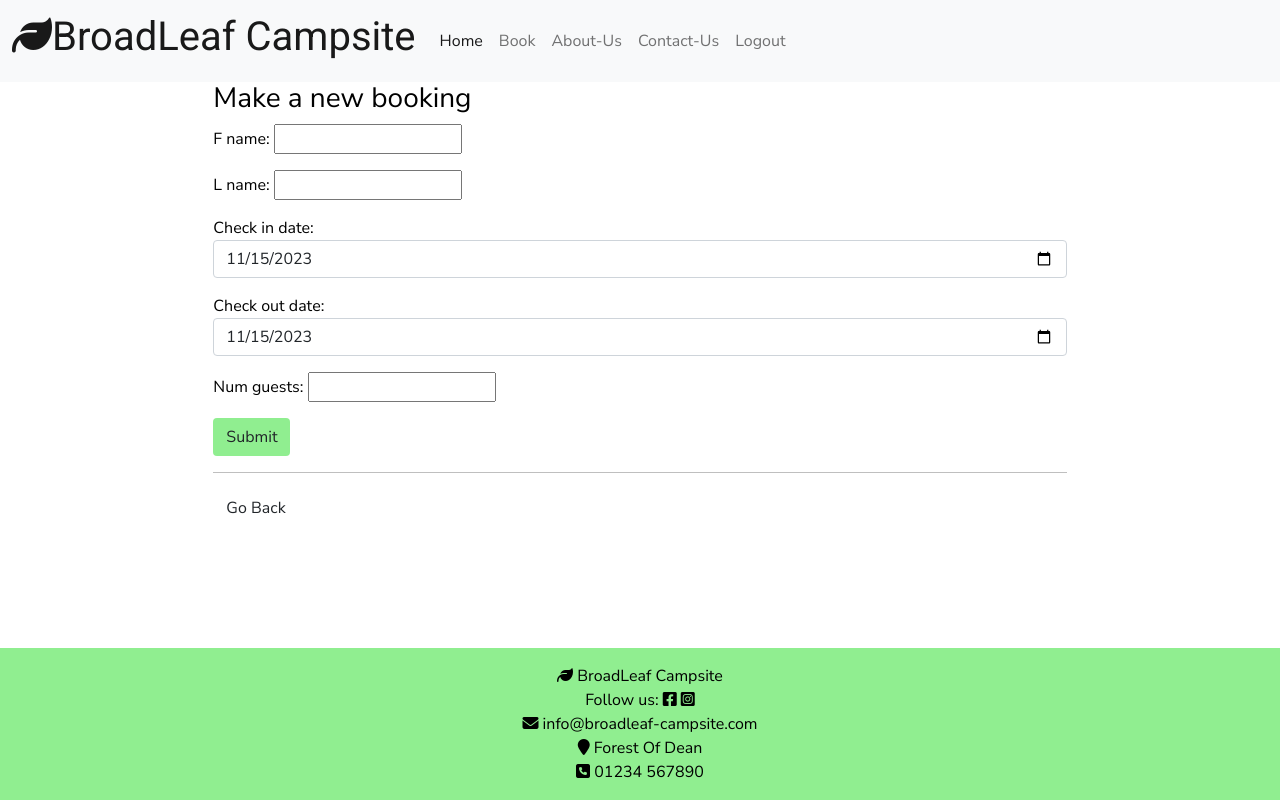
After one commit to TR94/broadleaf-campsite, a Django app: template templates/make_booking.html in a window 1280 px wide. The commit adds this page. Run offline with Django 3.2, Linux system fonts and the light colour scheme; the template is opened without the code that fills it: values that come from a table or form of the project are taken from there, others are empty; the visitor is signed in with stand-in values (Sample User, id 1).

Commit message:
Update to make_booking view, template, model and admin

```diff
--- a/booking/admin.py
+++ b/booking/admin.py
@@ -10,6 +10,6 @@ class BookingAdmin(admin.ModelAdmin):
 
 @admin.register(Product)
 class ProductAdmin(admin.ModelAdmin):
-    list_filter = ('pitch_ID', 'date')
-    search_fields = ['pitch_ID', 'date']
+    list_filter = ('pitch_ID', 'pitch_type')
+    search_fields = ['pitch_ID', 'pitch_type']
     list_display = ('pitch_ID', 'pitch_type', 'price')
--- /dev/null
+++ b/booking/forms.py
@@ -0,0 +1,23 @@
+from datetime import date
+from django import forms
+from .models import Booking
+
+class BookingForm(forms.ModelForm):
+# date input widget from: https://www.letscodemore.com/blog/how-to-add-date-input-widget-in-django-forms/
+    class Meta:
+        model = Booking
+        fields = ['f_name', 'l_name', 'pitch_ID', 'check_in_date', 'check_out_date', 'num_guests']
+        widgets = {
+            'check_in_date': forms.DateInput(
+                attrs={'type': 'date', 'placeholder': 'yyyy-mm-dd', 'class': 'form-control'}
+            ),
+            'check_out_date': forms.DateInput(
+                attrs={'type': 'date', 'placeholder': 'yyyy-mm-dd', 'class': 'form-control'}
+            ),
+            }
+
+    def __init__(self, *args, **kwargs):
+        super().__init__(*args, **kwargs)
+        self.fields['check_in_date'].widget.attrs.update({
+            'min': date.today()
+        })
--- a/booking/models.py
+++ b/booking/models.py
@@ -1,50 +1,47 @@
+import uuid
 from datetime import date
 from django.db import models
 from django.contrib.auth.models import User
 from cloudinary.models import CloudinaryField
-
-
-# import datetime
-# def duration_of_stay():
-#     check_out = datetime.datetime(2023, 1, 31)
-#     check_in = datetime.datetime(2023, 1, 29)
-#     duration_of_stay = check_out - check_in
-#     return duration_of_stay
 
 PITCH_CHOICES = ((0, "Tent"), (1, "Caravan"), (2, "Motorhome"), (3, "Van"), (4, "Glamping"))
 CHECK_OUT_TIME = ((11, "11am"), (11, "11am"))
 CHECK_IN_TIME = ((3, "3pm"), (3, "3pm"))
 
 class Product(models.Model):
-
     pitch_type = models.IntegerField(choices=PITCH_CHOICES, default=0)
     pitch_ID = models.CharField(max_length = 6, unique = True)
     check_in_time = models.IntegerField(choices=CHECK_IN_TIME, default=0)
     check_out_time = models.IntegerField(choices=CHECK_OUT_TIME, default=0)
     price = models.DecimalField(max_digits=4, decimal_places=2)
-    date = models.DateField()
-    available = models.BooleanField()
     pitch_image = CloudinaryField('image', default='placeholder')
 
     def __str__(self):
         return self.pitch_ID
 
-    # def is_available(self):
-        # how to check dates are not already booked?
-        # needs to look at pitch_type and then if booked is true for any given date return available as false
 
-
+# UUID field from StackOverflow resource: https://stackoverflow.com/questions/32528224/how-to-use-uuid
 class Booking(models.Model):
+    user = models.ForeignKey(User, on_delete=models.CASCADE, related_name="user")
+    f_name = models.CharField(max_length=15)
+    l_name = models.CharField(max_length=25)
     product = models.ForeignKey('Product', on_delete=models.CASCADE, related_name="product_type")
-    booking_id = models.AutoField(primary_key=True)
+    booking_id = models.UUIDField(default=uuid.uuid4, editable=False, unique=True)
     check_in_date = models.DateField(default=date.today)
     check_out_date = models.DateField(default=date.today)
+    duration = models.IntegerField()
     num_guests = models.IntegerField()
     booking_price = models.FloatField()
 
 
     def duration_of_stay(self):
-        duration_of_stay = self.check_out_date - self.check_in_date
+
+        out_string = self.check_out_date.strftime("%Y%m%d%H%M%S")
+        in_string = self.check_in_date.strftime("%Y%m%d%H%M%S")
+        out_int = int(out_string)
+        in_int = int(in_string)
+        duration_of_stay =  out_int - in_int
+
         return duration_of_stay
 
     def total_price(self):
--- a/booking/urls.py
+++ b/booking/urls.py
@@ -3,5 +3,6 @@ from django.urls import path
 
 urlpatterns = [
     path('', views.ProductList.as_view(), name='home'),
-    path('booking', views.BookingList.as_view(), name='booking'),
+    path('view_booking', views.BookingList.as_view(), name='view_booking'),
+    path('make_booking/', views.make_booking, name='make_booking'),
 ]
--- a/static/css/style.css
+++ b/static/css/style.css
@@ -34,7 +34,3 @@ footer {
 }
 
 /*------------------------------------- Booking.html --*/
-
-.btn {
-    background-color: lightgreen;
-}
--- a/templates/base.html
+++ b/templates/base.html
@@ -36,7 +36,7 @@
               <a class="nav-link active" aria-current="page" href="{% url 'home' %}">Home</a>
             </li>
             <li class="nav-item">
-              <a class="nav-link" href="{% url 'booking' %}">Book</a>
+              <a class="nav-link" href="{% url 'view_booking' %}">Book</a>
             </li>
             <li class="nav-item">
               <a class="nav-link" href="#">About-Us</a>
--- /dev/null
+++ b/templates/make_booking.html
@@ -0,0 +1,21 @@
+{% extends "base.html" %}
+
+{% block content %}
+
+<section class="col-md-8 offset-md-2">
+    <div class="row">
+        <div class="col">
+            <h3>Make a new booking</h3>
+            <form id="booking-form" method="POST">
+                {% csrf_token %}
+                {{ form.as_p }}
+                <p>
+                    <button class="btn btn-green" type="submit" role="button">Submit</button>
+                <hr>
+                <a class="btn" href="{% url 'view_booking' %}" role="button">Go Back</a>
+                </p>
+            </form>
+        </div>
+    </div>
+</section>
+{% endblock %}
```
Also changed, not shown: booking/views.py (+39 -3 lines), templates/view_booking.html (renamed from templates/booking.html, +8 -8 lines), booking/migrations/0001_initial.py, booking/migrations/0002_auto_20231113_1925.py (deleted), booking/migrations/0003_alter_product_pitch_type.py (deleted), booking/migrations/0004_auto_20231115_2029.py (deleted).
